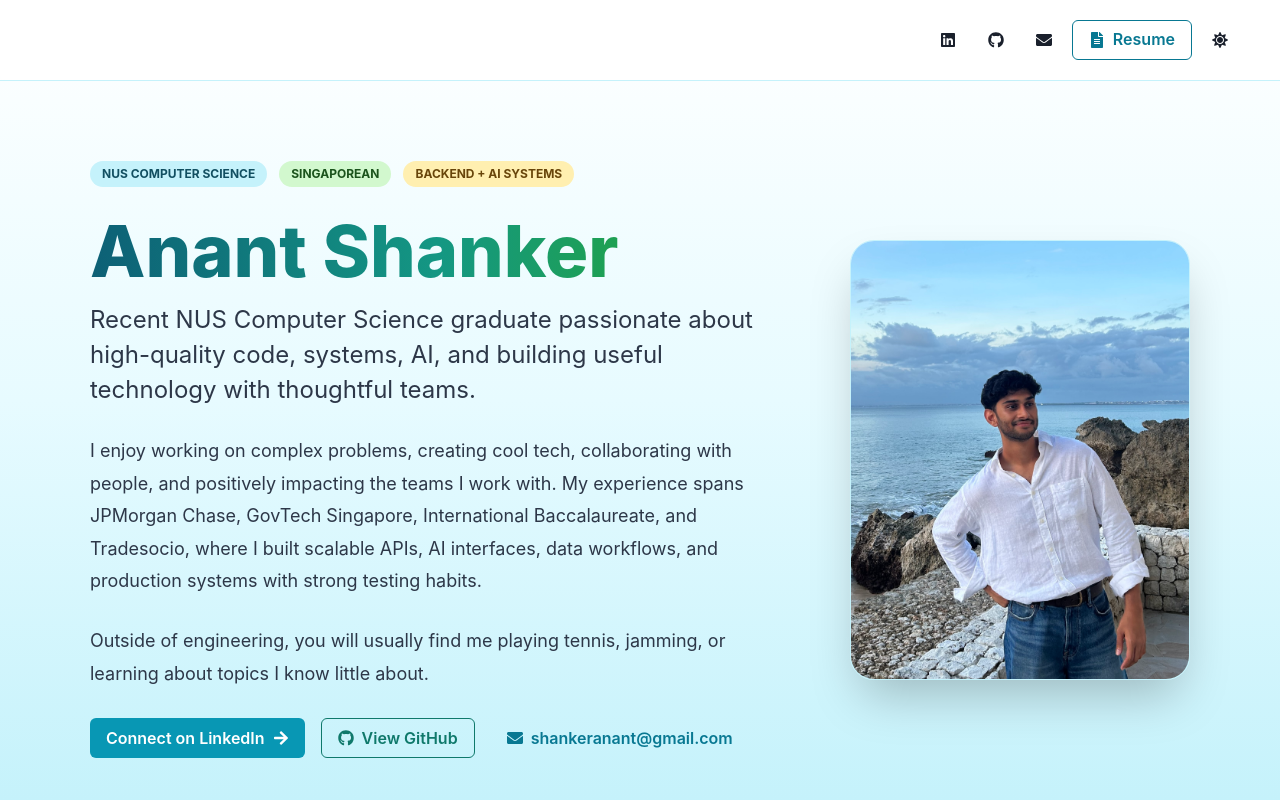
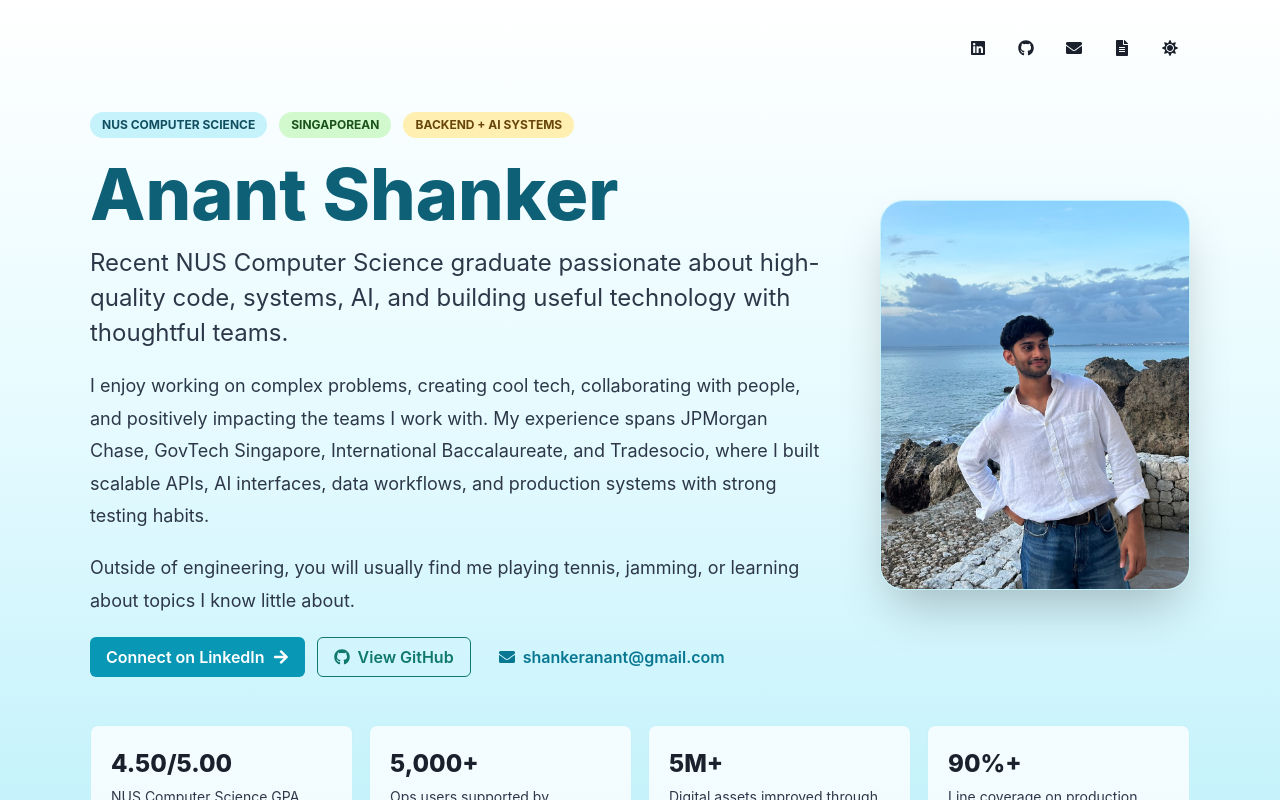
Before and after one commit to Anant1902/my-portfolio, a Next.js app: page / in a window 1280 px wide. Shown: the top 800 px of the page. Built offline with nearby package versions, Linux system fonts and the light colour scheme.

Commit message:
fix: Fix color scheme

```diff
--- a/components/MyApp.tsx
+++ b/components/MyApp.tsx
@@ -23,8 +23,6 @@
         "linear(to-b, ocean.700, ocean.800, gray.900)"
     );
     const pageBaseBg = useColorModeValue("ocean.100", "gray.900");
-    const navBg = useColorModeValue("rgba(255, 255, 255, 0.84)", "rgba(8, 29, 39, 0.82)");
-    const borderColor = useColorModeValue("ocean.100", "whiteAlpha.200");
 
     return(
         <Box
@@ -37,16 +35,12 @@
             <VStack spacing={0} align="stretch">
                 <Flex
                     as="nav"
-                    position="sticky"
-                    top="0"
-                    zIndex="10"
                     w="100%"
+                    maxW="1180px"
+                    mx="auto"
                     px={{ base: 5, md: 10 }}
-                    py={4}
-                    bg={navBg}
-                    borderBottom="1px solid"
-                    borderColor={borderColor}
-                    backdropFilter="blur(16px)"
+                    pt={{ base: 4, md: 6 }}
+                    pb={0}
                 >
                     <Spacer />
                     <HStack spacing={2} overflowX="auto" maxW="100%" py={1}>
@@ -66,9 +60,7 @@
                             </Link>
                         </Tooltip>
                         <Link href="https://drive.google.com/file/d/1BI9J4YW3R726g13bf-YbMZ6pT6Ftflwr/view?usp=sharing" isExternal>
-                            <Button leftIcon={<FaFileAlt/>} colorScheme="ocean" variant="outline" size={{ base: "sm", md: "md" }}>
-                                Resume
-                            </Button>
+                            <IconButton variant="ghost" aria-label="Resume" icon={<FaFileAlt/>} />
                         </Link>
                         <IconButton
                             variant="ghost"
--- a/components/educationInfo.tsx
+++ b/components/educationInfo.tsx
@@ -140,6 +140,11 @@
                 <Text color={muted} mt={3}>
                     Awarded by the National University of Singapore for strong performance in Digital Platforms for Business.
                 </Text>
+                <Link href="https://credentials.nus.edu.sg/bcb87ec7-0652-4eef-b445-2b55a9653853#acc.Wg8mvJIq" isExternal>
+                    <Button mt={4} size="sm" colorScheme="ocean" variant="outline" leftIcon={<FaExternalLinkAlt/>}>
+                        View credential
+                    </Button>
+                </Link>
             </Box>
 
             <Box>
--- a/components/heading.tsx
+++ b/components/heading.tsx
@@ -7,11 +7,12 @@
     const muted = useColorModeValue("gray.700", "ocean.100");
     const panelBg = useColorModeValue("rgba(255, 255, 255, 0.78)", "whiteAlpha.100");
     const borderColor = useColorModeValue("ocean.100", "whiteAlpha.200");
+    const nameColor = useColorModeValue("ocean.700", "white");
 
     return (
-        <Stack w="100%" maxW="1180px" mx="auto" px={{ base: 5, md: 10 }} py={{ base: 12, md: 20 }}>
-            <Flex direction={{ md: "row", base: "column" }} width="full" gap={{ base: 10, md: 16 }} align="center">
-                <VStack align="flex-start" spacing={7} flex="1">
+        <Stack w="100%" maxW="1180px" mx="auto" px={{ base: 5, md: 10 }} pt={{ base: 8, md: 10 }} pb={{ base: 12, md: 16 }}>
+            <Flex direction={{ md: "row", base: "column" }} width="full" gap={{ base: 8, md: 12 }} align="center">
+                <VStack align="flex-start" spacing={5} flex="1">
                     <HStack spacing={3} flexWrap="wrap">
                         <Badge colorScheme="ocean" px={3} py={1} borderRadius="full">NUS Computer Science</Badge>
                         <Badge colorScheme="palm" px={3} py={1} borderRadius="full">Singaporean</Badge>
@@ -25,8 +26,7 @@
                             lineHeight="1"
                             fontWeight="800"
                             letterSpacing="0"
-                            bgGradient="linear(to-r, ocean.700, lagoon.500, palm.500)"
-                            bgClip="text"
+                            color={nameColor}
                         >
                             Anant Shanker
                         </Text>
@@ -48,13 +48,12 @@
                         Singapore, International Baccalaureate, and Tradesocio, where I built scalable APIs, AI
                         interfaces, data workflows, and production systems with strong testing habits.
                     </Text>
-
                     <Text color={muted} fontSize={{ base: "md", md: "lg" }} maxW="740px" lineHeight="1.8">
                         Outside of engineering, you will usually find me playing tennis, jamming, or learning about
                         topics I know little about.
                     </Text>
 
-                    <HStack spacing={4} flexWrap="wrap">
+                    <HStack spacing={3} flexWrap="wrap">
                         <Link href="https://www.linkedin.com/in/anant-shanker/" isExternal>
                             <Button rightIcon={<FaArrowRight/>} colorScheme="ocean">Connect on LinkedIn</Button>
                         </Link>
@@ -77,8 +76,8 @@
                         borderColor={borderColor}
                         src="./anant-shanker-coast-profile.jpg"
                         alt="Anant Shanker"
-                        w={{ base: "250px", md: "340px" }}
-                        h={{ base: "330px", md: "440px" }}
+                        w={{ base: "240px", md: "310px" }}
+                        h={{ base: "310px", md: "390px" }}
                         objectFit="cover"
                         objectPosition="52% 65%"
                     />
--- a/package.json
+++ b/package.json
@@ -2,6 +2,9 @@
   "name": "personal_website",
   "version": "0.1.0",
   "private": true,
+  "engines": {
+    "node": "26.5.0"
+  },
   "scripts": {
     "dev": "next dev",
     "build": "next build",
```
Also changed, not shown: 2 other files (tests, documents, lock files or other folders).
